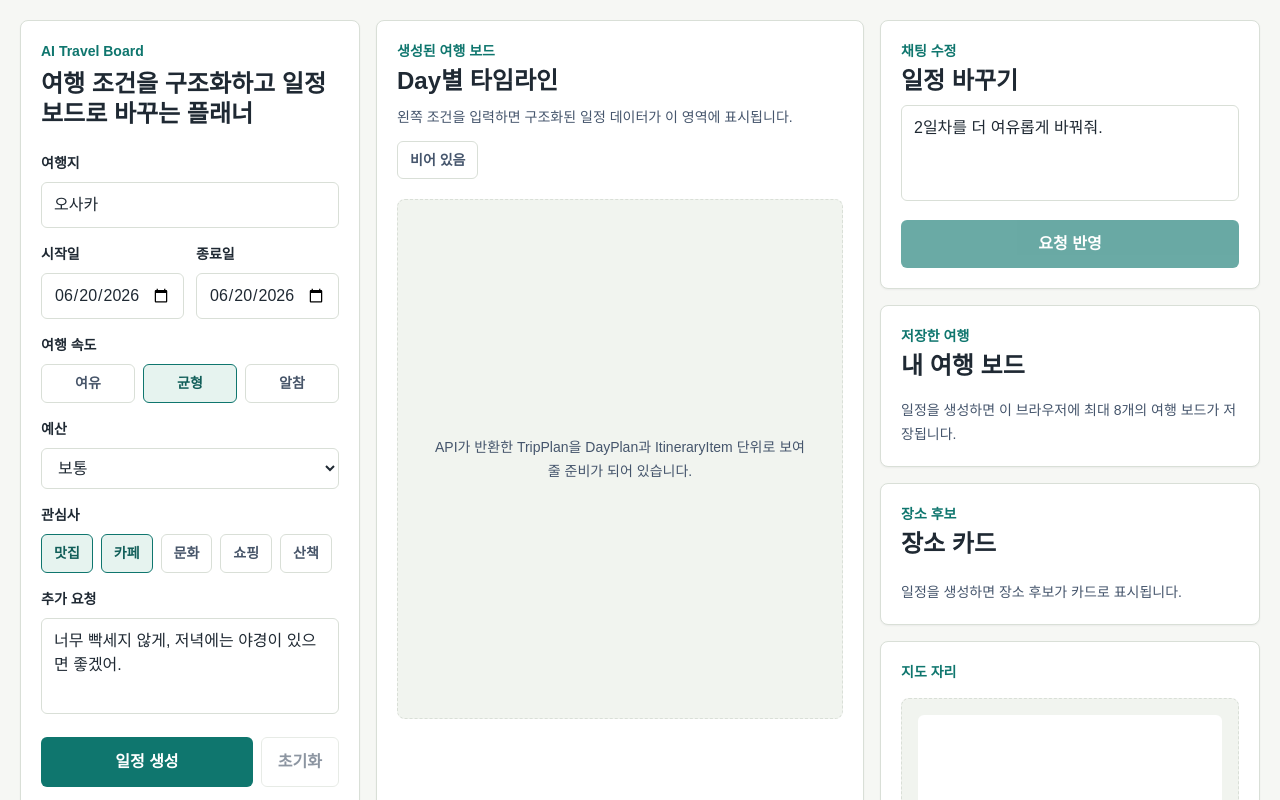
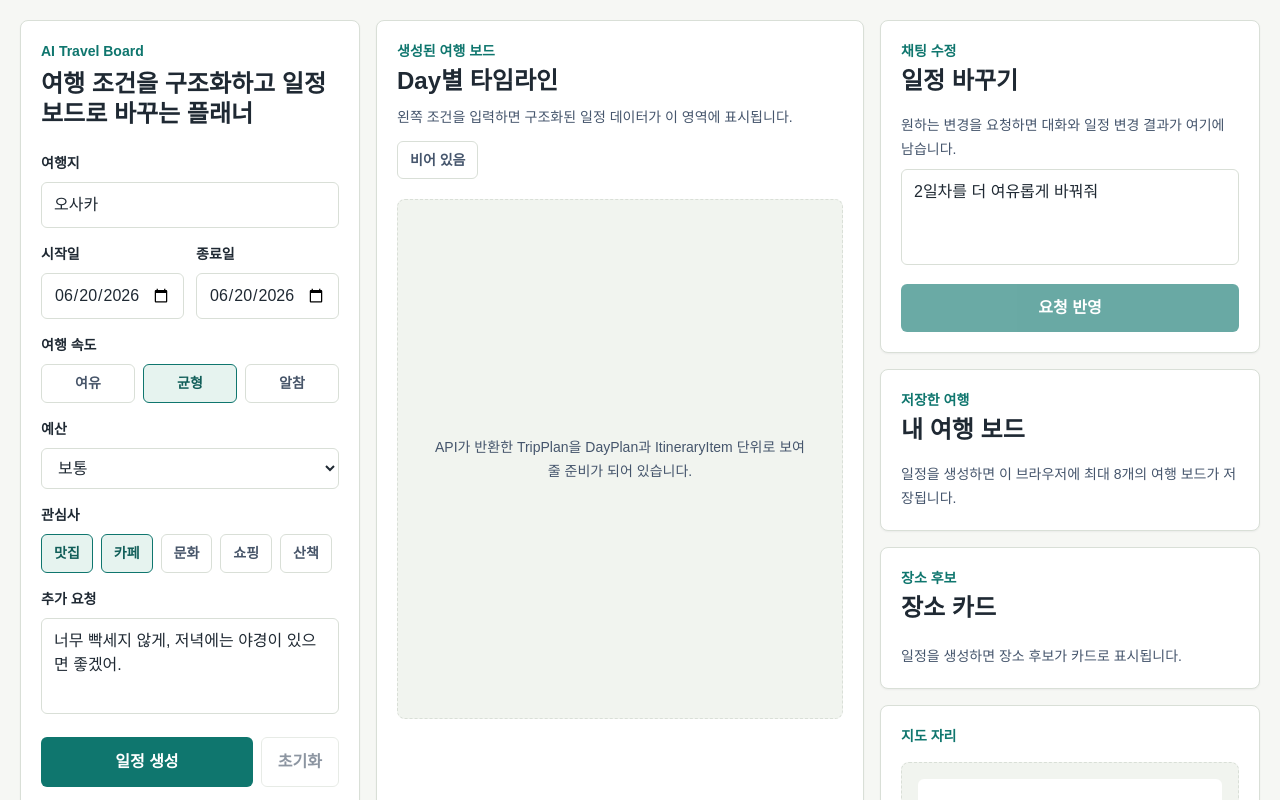
Before and after one commit to ddoniddoni/Travel-Board, a Next.js app: page / in a window 1280 px wide. Shown: the top 800 px of the page. Built offline with nearby package versions, Linux system fonts and the light colour scheme.

Commit message:
feat(trip-planner): persist modification chat history

```diff
--- a/app/globals.css
+++ b/app/globals.css
@@ -185,3 +185,18 @@ button:disabled {
 .saved-trip-delete:focus-visible {
   background: #ffe4e6;
 }
+
+.chat-message {
+  border-radius: 0.5rem;
+  padding: 0.75rem;
+}
+
+.chat-message.user {
+  background: #e6f3ef;
+  color: var(--accent-strong);
+}
+
+.chat-message.assistant {
+  background: var(--panel-muted);
+  color: #334155;
+}
--- a/features/trip-planner/ai.ts
+++ b/features/trip-planner/ai.ts
@@ -21,6 +21,7 @@ export async function generateTripPlanWithAI(input: TripInput): Promise<TripPlan
     ...object,
     id: object.id || `trip-${Date.now()}`,
     input,
+    chatMessages: [],
     updatedAt: new Date().toISOString(),
   });
 }
@@ -69,6 +70,7 @@ export async function modifyTripPlanWithAI(
       ...object.tripPlan,
       id: tripPlan.id,
       input: tripPlan.input,
+      chatMessages: tripPlan.chatMessages,
       updatedAt: new Date().toISOString(),
     },
   });
--- /dev/null
+++ b/features/trip-planner/components/ChatModificationPanel.tsx
@@ -0,0 +1,85 @@
+"use client";
+
+import { useState } from "react";
+import type { ChatMessage } from "../types";
+
+type ChatModificationPanelProps = {
+  disabled: boolean;
+  isEditing: boolean;
+  messages: ChatMessage[];
+  onSubmit: (message: string) => void;
+};
+
+function formatMessageTime(value: string) {
+  const date = new Date(value);
+  return Number.isNaN(date.getTime())
+    ? "방금"
+    : new Intl.DateTimeFormat("ko-KR", {
+        hour: "numeric",
+        minute: "2-digit",
+      }).format(date);
+}
+
+export function ChatModificationPanel({
+  disabled,
+  isEditing,
+  messages,
+  onSubmit,
+}: ChatModificationPanelProps) {
+  const [draft, setDraft] = useState("2일차를 더 여유롭게 바꿔줘");
+
+  function submit() {
+    const message = draft.trim();
+    if (!message) return;
+
+    onSubmit(message);
+    setDraft("");
+  }
+
+  return (
+    <section className="panel p-5">
+      <p className="text-sm font-bold text-[var(--accent)]">채팅 수정</p>
+      <h2 className="mt-1 text-2xl font-bold">일정 바꾸기</h2>
+
+      <div className="mt-4 max-h-64 space-y-2 overflow-y-auto pr-1">
+        {messages.length === 0 ? (
+          <p className="text-sm leading-6 text-slate-600">
+            원하는 변경을 요청하면 대화와 일정 변경 결과가 여기에 남습니다.
+          </p>
+        ) : (
+          messages.map((chatMessage) => (
+            <article
+              className={
+                chatMessage.role === "user"
+                  ? "chat-message user"
+                  : "chat-message assistant"
+              }
+              key={chatMessage.id}
+            >
+              <div className="flex items-center justify-between gap-3 text-xs font-bold">
+                <span>{chatMessage.role === "user" ? "나" : "AI 플래너"}</span>
+                <time>{formatMessageTime(chatMessage.createdAt)}</time>
+              </div>
+              <p className="mt-1 text-sm leading-6">{chatMessage.content}</p>
+            </article>
+          ))
+        )}
+      </div>
+
+      <textarea
+        className="field mt-4 min-h-24 resize-none"
+        maxLength={800}
+        onChange={(event) => setDraft(event.target.value)}
+        value={draft}
+      />
+      <button
+        className="primary-button mt-3"
+        disabled={disabled || !draft.trim()}
+        onClick={submit}
+        type="button"
+      >
+        {isEditing ? "수정 중..." : "요청 반영"}
+      </button>
+    </section>
+  );
+}
--- a/features/trip-planner/components/TripPlannerBoard.tsx
+++ b/features/trip-planner/components/TripPlannerBoard.tsx
@@ -1,6 +1,7 @@
 "use client";
 
 import { FormEvent, useEffect, useMemo, useState } from "react";
+import { ChatModificationPanel } from "./ChatModificationPanel";
 import { SavedTripList } from "./SavedTripList";
 import {
   deleteSavedTrip,
@@ -71,7 +72,6 @@ export function TripPlannerBoard() {
   const [notes, setNotes] = useState(
     "너무 빡세지 않게, 저녁에는 야경이 있으면 좋겠어.",
   );
-  const [message, setMessage] = useState("2일차를 더 여유롭게 바꿔줘.");
   const [tripPlan, setTripPlan] = useState<TripPlan | null>(null);
   const [source, setSource] = useState<PlanSource | null>(null);
   const [status, setStatus] = useState<Status>("empty");
@@ -156,7 +156,7 @@ export function TripPlannerBoard() {
     );
   }
 
-  async function modifyTrip() {
+  async function modifyTrip(message: string) {
     if (!tripPlan) return;
 
     setStatus("editing");
@@ -175,7 +175,25 @@ export function TripPlannerBoard() {
       return;
     }
 
-    setTripPlan(data.tripPlan);
+    const createdAt = new Date().toISOString();
+    setTripPlan({
+      ...data.tripPlan,
+      chatMessages: [
+        ...tripPlan.chatMessages,
+        {
+          id: `user-${Date.now()}`,
+          role: "user",
+          content: message,
+          createdAt,
+        },
+        {
+          id: `assistant-${Date.now()}`,
+          role: "assistant",
+          content: data.assistantMessage,
+          createdAt,
+        },
+      ],
+    });
     setSource(data.source);
     setAssistantMessage(`${data.assistantMessage} 변경 내용도 저장했습니다.`);
     setStatus("generated");
@@ -471,23 +489,12 @@ export function TripPlannerBoard() {
         </section>
 
         <aside className="space-y-4">
-          <section className="panel p-5">
-            <p className="text-sm font-bold text-[var(--accent)]">채팅 수정</p>
-            <h2 className="mt-1 text-2xl font-bold">일정 바꾸기</h2>
-            <textarea
-              className="field mt-4 min-h-24 resize-none"
-              onChange={(event) => setMessage(event.target.value)}
-              value={message}
-            />
-            <button
-              className="primary-button mt-3"
-              disabled={!tripPlan || status === "editing"}
-              onClick={modifyTrip}
-              type="button"
-            >
-              {status === "editing" ? "수정 중..." : "요청 반영"}
-            </button>
-          </section>
+          <ChatModificationPanel
+            disabled={!tripPlan || status === "editing"}
+            isEditing={status === "editing"}
+            messages={tripPlan?.chatMessages ?? []}
+            onSubmit={modifyTrip}
+          />
 
           <SavedTripList
             activeTripId={tripPlan?.id}
--- a/features/trip-planner/mock-data.ts
+++ b/features/trip-planner/mock-data.ts
@@ -168,6 +168,7 @@ export function createMockTripPlan(input: TripInput): TripPlan {
       "mock 일정에서도 식사, 휴식, 장소 후보를 분리해 이후 AI 응답으로 교체하기 쉽게 구성했습니다.",
       "장소 데이터는 Google Places API 연동 시 같은 구조로 대체할 수 있습니다.",
     ],
+    chatMessages: [],
     updatedAt: new Date().toISOString(),
   };
 }
--- a/features/trip-planner/schemas.ts
+++ b/features/trip-planner/schemas.ts
@@ -54,6 +54,13 @@ export const dayPlanSchema = z.object({
   items: z.array(itineraryItemSchema).min(1),
 });
 
+export const chatMessageSchema = z.object({
+  id: z.string().min(1),
+  role: z.enum(["user", "assistant"]),
+  content: z.string().min(1).max(800),
+  createdAt: z.string().min(1),
+});
+
 export const tripPlanSchema = z.object({
   id: z.string().min(1),
   destination: z.string().min(1),
@@ -63,6 +70,7 @@ export const tripPlanSchema = z.object({
   days: z.array(dayPlanSchema).min(1),
   places: z.array(placeCandidateSchema).min(1),
   qualityNotes: z.array(z.string()).default([]),
+  chatMessages: z.array(chatMessageSchema).default([]),
   updatedAt: z.string().min(1),
 });
 
--- a/features/trip-planner/types.ts
+++ b/features/trip-planner/types.ts
@@ -1,6 +1,7 @@
 import type { z } from "zod";
 import type {
   dayPlanSchema,
+  chatMessageSchema,
   itineraryItemSchema,
   placeCandidateSchema,
   travelerPreferenceSchema,
@@ -14,6 +15,7 @@ export type TripInput = z.infer<typeof tripInputSchema>;
 export type PlaceCandidate = z.infer<typeof placeCandidateSchema>;
 export type ItineraryItem = z.infer<typeof itineraryItemSchema>;
 export type DayPlan = z.infer<typeof dayPlanSchema>;
+export type ChatMessage = z.infer<typeof chatMessageSchema>;
 export type TripPlan = z.infer<typeof tripPlanSchema>;
 export type TripModificationRequest = z.infer<
   typeof tripModificationRequestSchema
```
